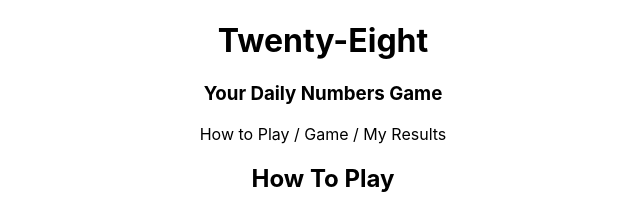
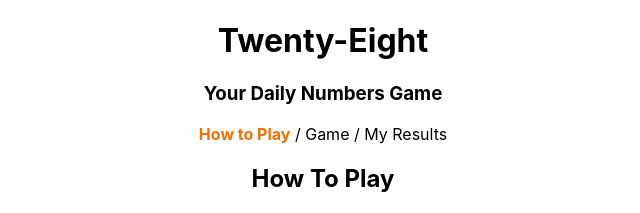
Before and after one commit to RobOwenKing/forty-two, a React (Create React App) app: page / in a window 1280 px wide. Shown: the top 213 px of the page, without its empty margins (317-957 px from the left). Built offline with nearby package versions, Linux system fonts and the light colour scheme.

Commit message:
feat: .chosen-mode class to highlight chosen option in <ViewToggle>

```diff
--- a/src/App.css
+++ b/src/App.css
@@ -21,6 +21,11 @@
 .clickable:hover {
   text-decoration: underline;
   cursor: pointer;
+}
+
+.chosen-mode {
+  color: #F17105;
+  font-weight: bold;
 }
 
 /* Calculator */
--- a/src/components/ViewToggle.jsx
+++ b/src/components/ViewToggle.jsx
@@ -2,21 +2,21 @@ const ViewToggle = ({ view, setView }) => {
   return (
     <p>
       <span
-          className="clickable"
+          className={`clickable ${view === 'howto' ? 'chosen-mode' : ''}`}
           onClick={() => setView('howto')}
       >
         How to Play
       </span>
       <span> / </span>
       <span
-          className="clickable"
+          className={`clickable ${view === 'game' ? 'chosen-mode' : ''}`}
           onClick={() => setView('game')}
       >
         Game
       </span>
       <span> / </span>
       <span
-          className="clickable"
+          className={`clickable ${view === 'stats' ? 'chosen-mode' : ''}`}
           onClick={() => setView('stats')}
       >
         My Results
```
